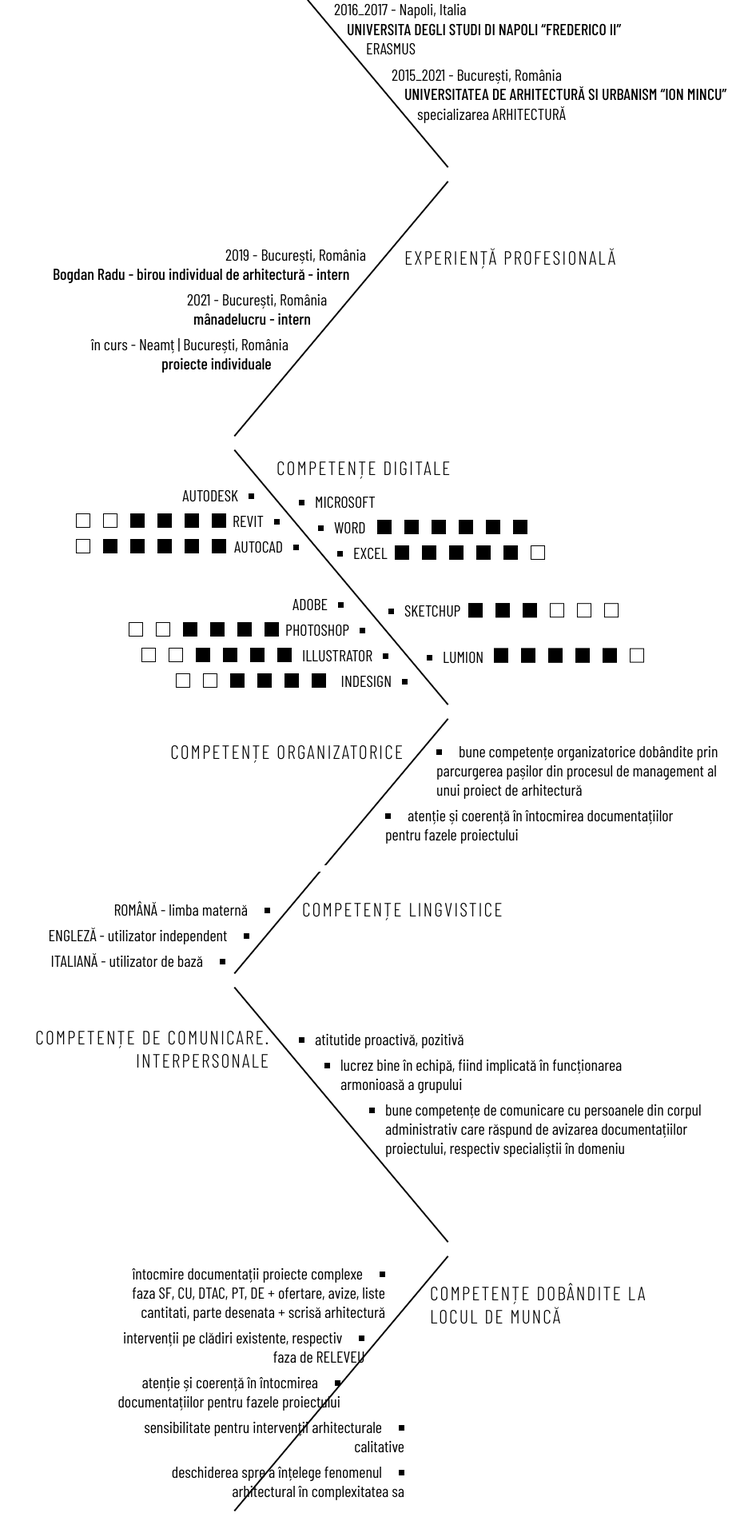
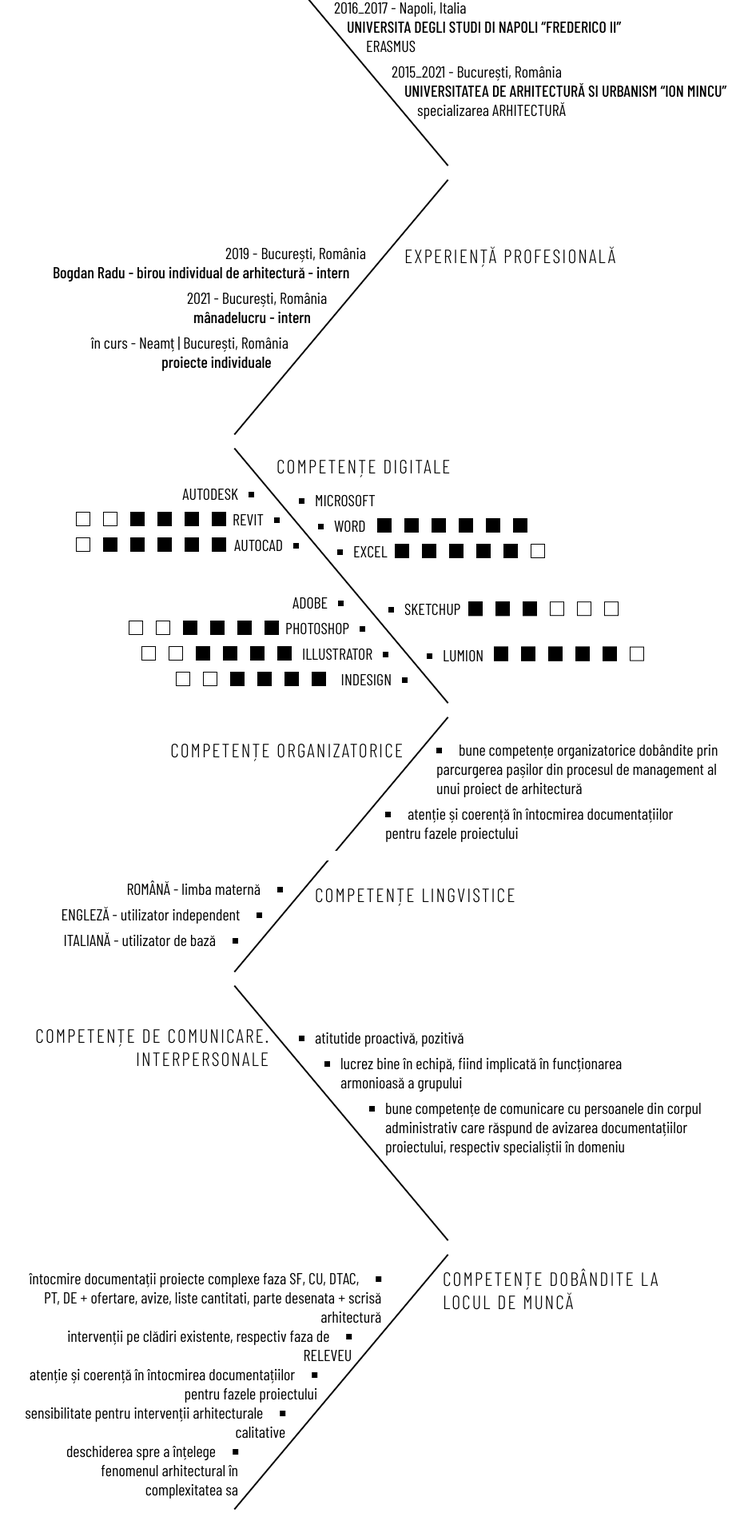
Before and after one commit to ITSchool-Web-Heroines/Proiect-Final, a Next.js app: page /about in a window 1280 px wide. Shown: the part 880-2797 px from the top of the page at 80% size, without its empty margins (134-1075 px from the left). Built offline with nearby package versions, Linux system fonts and the light colour scheme; a web font is replaced by a local one.

Commit message:
FixDesignOnAboutPage

```diff
--- a/pages/about/about.module.scss
+++ b/pages/about/about.module.scss
@@ -161,6 +161,9 @@
   }
 }
 @media (min-width: 800px) {
+  .header {
+    grid-column: 1/2;
+  }
   .main {
     padding-block: 2rem;
   }
@@ -169,26 +172,69 @@
   .main {
     grid-template-columns: 1fr;
     width: 95vw;
-    .information {
+    // COMMON
+    .information,
+    .jobs,
+    .orgs,
+    .profs,
+    .school,
+    .digitals,
+    .coms {
       width: 50rem;
+      height: 19rem;
       &::before {
         content: "";
         position: absolute;
         background-color: #000;
         width: 0.1rem;
         height: 26rem;
-        transform: translate(22rem, -3.5rem) rotate(40deg);
         outline: 1px solid transparent;
         backface-visibility: hidden;
         perspective: 1000px;
         will-change: transform;
       }
+    }
+    section {
+      .box {
+        display: grid;
+        justify-items: start;
+      }
+      .section_title {
+        float: none;
+      }
+    }
+    .information,
+    .jobs,
+    .orgs,
+    .profs {
+      &::before {
+        transform: translate(22rem, -3.5rem) rotate(40deg);
+      }
+    }
+    .school,
+    .digitals,
+    .coms {
+      &::before {
+        transform: translate(22rem, -3.5rem) rotate(-40deg);
+      }
+    }
+    ul {
+      align-content: center;
+    }
+    .information,
+    .languages {
       &::after {
         content: "";
         position: absolute;
+        z-index: 5;
         background-color: #fff;
         width: 3rem;
-        height: 0.5rem;
+        height: 0.75rem;
+      }
+    }
+    // INDIVIDUAL
+    .information {
+      &::after {
         transform: translate(18.5rem, 11.5rem);
       }
       > .box:nth-child(1) {
@@ -245,20 +291,7 @@
       }
     }
     .school {
-      height: 19rem;
-      width: 50rem;
-      &::before {
-        content: "";
-        position: absolute;
-        background-color: #000;
-        width: 0.1rem;
-        height: 26rem;
-        transform: translate(22rem, -3.5rem) rotate(-40deg);
-        outline: 1px solid transparent;
-        backface-visibility: hidden;
-        perspective: 1000px;
-        will-change: transform;
-      }
+      align-content: center;
       div:nth-child(2) {
         p:nth-child(1) {
           padding-inline-start: 19.5rem;
@@ -295,32 +328,15 @@
         }
       }
       .box {
-        display: grid;
-        justify-items: start;
         transform: translate(-2rem, -3rem);
       }
       .section_title {
         width: 15rem;
-        float: none;
         transform: translateY(1.4rem);
       }
     }
     .jobs {
-      width: 50rem;
-      height: 19rem;
       align-content: center;
-      &::before {
-        content: "";
-        position: absolute;
-        background-color: #000;
-        width: 0.1rem;
-        height: 26rem;
-        transform: translate(22rem, -3.5rem) rotate(40deg);
-        outline: 1px solid transparent;
-        backface-visibility: hidden;
-        perspective: 1000px;
-        will-change: transform;
-      }
       div:nth-child(2) {
         p:nth-child(1) {
           padding-inline-start: 13.5rem;
@@ -346,32 +362,14 @@
         }
       }
       .box {
-        display: grid;
-        justify-items: start;
-        align-content: center;
         transform: translate(-0.5rem, -1.2rem);
       }
       .section_title {
         padding-inline-start: 30rem;
-        float: none;
         transform: translate(-3rem, 1.2rem);
       }
     }
     .digitals {
-      height: 19rem;
-      width: 50rem;
-      &::before {
-        content: "";
-        position: absolute;
-        background-color: #000;
-        width: 0.1rem;
-        height: 26rem;
-        transform: translate(22rem, -3.5rem) rotate(-40deg);
-        outline: 1px solid transparent;
-        backface-visibility: hidden;
-        perspective: 1000px;
-        will-change: transform;
-      }
       .section_title {
         padding-inline-start: 17rem;
       }
@@ -386,12 +384,16 @@
             grid-template-columns: 1fr 1fr;
           }
         }
-        .autodesk {
+        .autodesk,
+        .adobe {
           direction: rtl;
           text-align: right;
-          transform: translate(-10rem, -0rem);
           ul {
             padding: 0.5rem 0;
+          }
+        }
+        .autodesk {
+          transform: translate(-10rem, -0rem);
           li:nth-child(1) {
             margin-inline-start: -2rem;
           }
@@ -405,13 +407,8 @@
             margin-inline-start: 0.5rem;
           }
         }
-        }
         .adobe {
-          direction: rtl;
-          text-align: right;
           transform: translate(-3rem, -3.5rem);
-          ul {
-            padding: 0.5rem 0;
           li:nth-child(1) {
             margin-inline-start: -1.7rem;
           }
@@ -429,7 +426,6 @@
           }
           li:nth-child(6) {
             margin-inline-start: -3.2rem;
-            }
           }
         }
         .microsoft {
@@ -470,13 +466,7 @@
       grid-row: 6/7;
       grid-column: 1/2;
       &::after {
-        content: "";
-        position: absolute;
-        z-index: 5;
-        background-color: #fff;
-        width: 3rem;
-        height: 0.5rem;
-        transform: translate(6rem, 11rem);
+        transform: translate(6rem, 10rem);
       }
       p,
       li {
@@ -484,8 +474,7 @@
       }
       ul {
         direction: rtl;
-        align-content: center;
-        transform: translate(-18rem, 3rem);
+        transform: translate(-17rem, 1.5rem);
         li:nth-child(1) {
           padding-inline-start: 1.5rem;
         }
@@ -497,32 +486,17 @@
         }
       }
       .section_title {
-        transform: translate(6rem, 13.5rem);
+        transform: translate(7rem, 12.5rem);
       }
     }
     .orgs {
-      width: 50rem;
-      height: 19rem;
       grid-row: 6/7;
       grid-column: 1/2;
-      &::before {
-        content: "";
-        position: absolute;
-        background-color: #000;
-        width: 0.1rem;
-        height: 26rem;
-        transform: translate(22rem, -3.5rem) rotate(40deg);
-        outline: 1px solid transparent;
-        backface-visibility: hidden;
-        perspective: 1000px;
-        will-change: transform;
-      }
       .section_title {
         padding-inline-end: 20rem;
         transform: translate(-3rem, 1.2rem);
       }
       ul {
-        align-content: center;
         transform: translate(0.5rem, 3rem);
         li:nth-child(1) {
           transform: translate(28rem, -10.5rem);
@@ -530,35 +504,18 @@
         }
         li:nth-child(2) {
           text-align: left;
-
           transform: translate(24rem, -10.5rem);
         }
       }
     }
     .coms {
-      height: 19rem;
-      width: 50rem;
-      &::before {
-        content: "";
-        position: absolute;
-        background-color: #000;
-        width: 0.1rem;
-        height: 26rem;
-        transform: translate(22rem, -3.5rem) rotate(-40deg);
-        outline: 1px solid transparent;
-        backface-visibility: hidden;
-        perspective: 1000px;
-        will-change: transform;
-      }
       .section_title {
         width: 19rem;
         text-align: right;
-        float: none;
         transform: translate(-2.5rem, 2.5rem);
       }
       ul {
         direction: ltr;
-        align-content: center;
         transform: translate(19rem, -5rem);
         li {
           width: 27rem;
@@ -576,45 +533,35 @@
       }
     }
     .profs {
-      width: 50rem;
-      height: 19rem;
-      &::before {
-        content: "";
-        position: absolute;
-        background-color: #000;
-        width: 0.1rem;
-        height: 26rem;
-        transform: translate(22rem, -3.5rem) rotate(40deg);
-        outline: 1px solid transparent;
-        backface-visibility: hidden;
-        perspective: 1000px;
-        will-change: transform;
-      }
       p,
       li {
         text-align: start;
       }
       ul {
+        width: 28rem;
         direction: rtl;
-        align-content: center;
-        transform: translate(4rem, -4rem);
+        gap: 0;
+        transform: translate(-2.8rem, -3.5rem);
         li:nth-child(1) {
-          padding-inline-start: 1.5rem;
+          padding-inline-start: 0rem;
         }
         li:nth-child(2) {
-          padding-inline-start: 3.1rem;
+          padding-inline-start: 2.3rem;
         }
         li:nth-child(3) {
           padding-inline-start: 5rem;
         }
+        li:nth-child(4) {
+          padding-inline-start: 7.5rem;
+        }
+        li:nth-child(5) {
+          padding-inline-start: 11.2rem;
+        }
       }
       .section_title {
         width: 20rem;
-        transform: translate(29rem, 1.5rem);
+        transform: translate(30rem, 0.5rem);
       }
     }
   }
-  .header {
-    grid-column: 1/2;
 }
-}
--- a/pages/index.module.scss
+++ b/pages/index.module.scss
@@ -69,9 +69,9 @@ nav {
   .about {
     inset-block-start: 5.5rem;
     transform: translateX(0.15rem) rotate(-90deg);
-    -webkit-backface-visibility: hidden;
+    visibility: hidden;
     will-change: transform;
-    -webkit-perspective: 1000;
+    perspective: 1000;
     &:hover {
       filter: drop-shadow(-1rem -2rem 0rem rgba(0, 0, 0, 0.2));
     }
```
Lines whose indentation alone changed are shown as unchanged.
